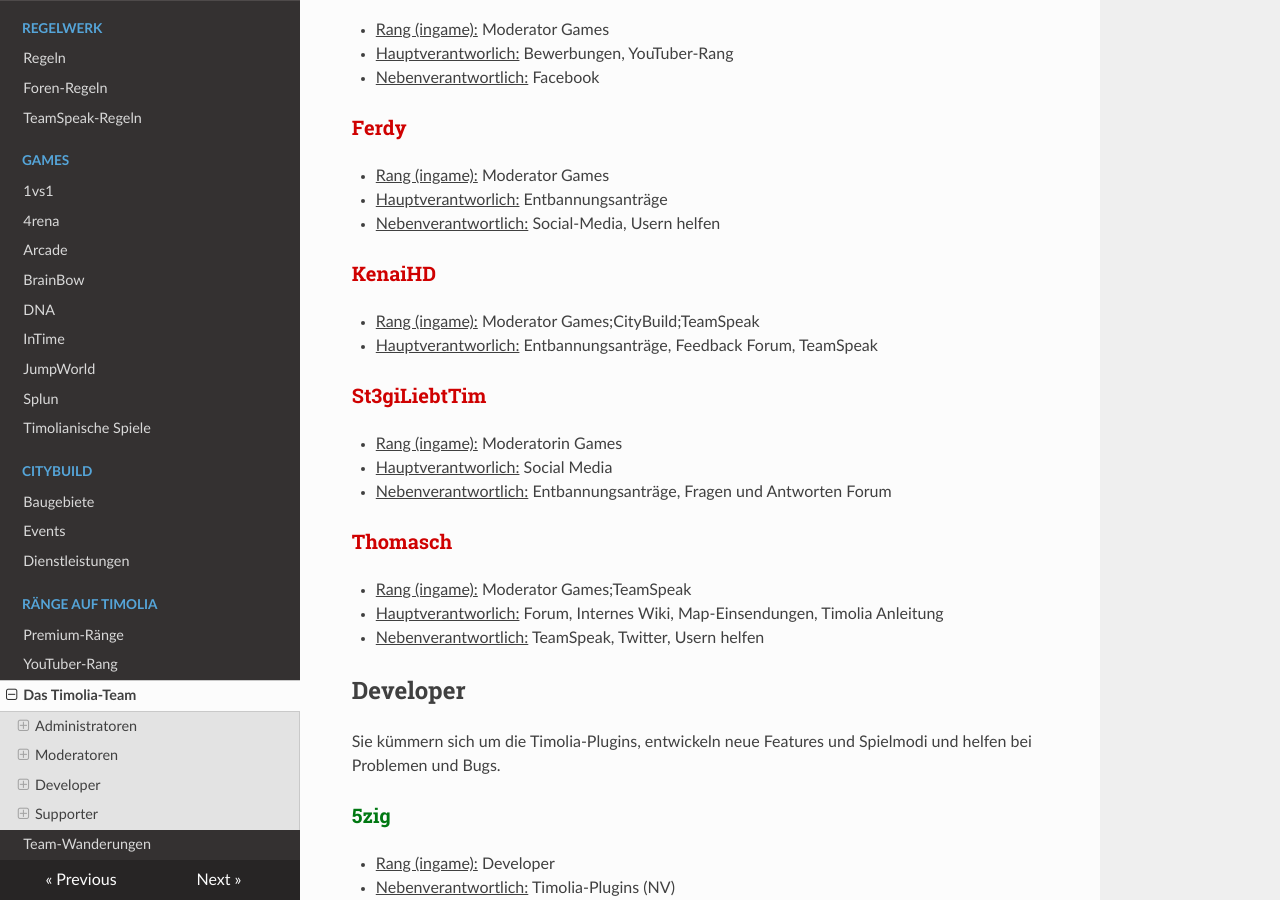
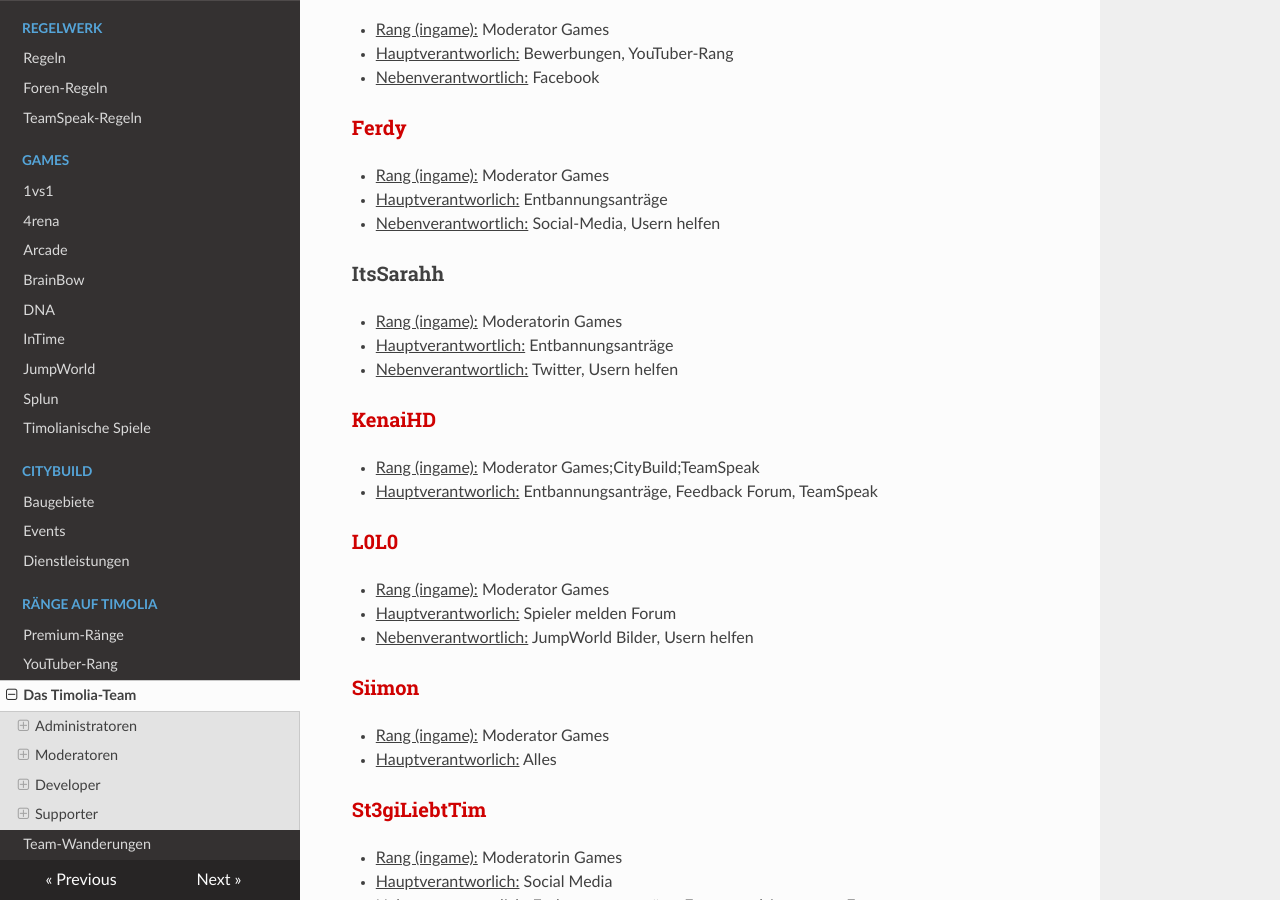
Before and after one commit to TimoliaDE/HowTo, an MkDocs documentation site: the page built from docs/ranks/team.md, in a window 1280 px wide and 900 px high, scrolled down 1348 px. Built offline with MkDocs 1.6.1, drawn with Linux system fonts in a browser that asks for light colours; nearby versions of some CDN libraries; old or Windows-style settings are respelled for this version of MkDocs; some of the changed text lies outside the part shown.

Commit message:
updated L0L0 and ItsSarahh

```diff
--- a/docs/ranks/team.md
+++ b/docs/ranks/team.md
@@ -49,9 +49,23 @@ Moderatoren kümmern sich um das reibungslose Spielererlebnis der verschiedenen
 - <u>Hauptverantworlich:</u> Entbannungsanträge
 - <u>Nebenverantwortlich:</u> Social-Media, Usern helfen
 
+###<strong><span style="color:##CF0101">ItsSarahh</span></strong>
+- <u>Rang (ingame):</u> Moderatorin Games
+- <u>Hauptverantwortlich:</u> Entbannungsanträge
+- <u>Nebenverantwortlich:</u> Twitter, Usern helfen
+
 ###<strong><span style="color:#CF0101">KenaiHD</span></strong>
 - <u>Rang (ingame):</u> Moderator Games;CityBuild;TeamSpeak
 - <u>Hauptverantworlich:</u> Entbannungsanträge, Feedback Forum, TeamSpeak
+
+###<strong><span style="color:#CF0101">L0L0</span></strong>
+- <u>Rang (ingame):</u> Moderator Games
+- <u>Hauptverantworlich:</u> Spieler melden Forum
+- <u>Nebenverantwortlich:</u> JumpWorld Bilder, Usern helfen
+
+###<strong><span style="color:#CF0101">Siimon</span></strong>
+- <u>Rang (ingame):</u> Moderator Games
+- <u>Hauptverantworlich:</u> Alles
 
 ###<strong><span style="color:#CF0101">St3giLiebtTim</span></strong>
 - <u>Rang (ingame):</u> Moderatorin Games
@@ -177,11 +191,6 @@ Sie stehen für alle grundlegenden Fragen und Reports zur Verfügung und sind di
 - <u>Rang (ingame):</u> Supporter Games;TeamSpeak
 - <u>Nebenverantwortlich:</u> TeamSpeak, Usern helfen
 
-###<strong><span style="color:#E4D100">ItsSarahh</span></strong>
-- <u>Rang (ingame):</u> Supporterin Games
-- <u>Hauptverantwortlich:</u> Entbannungsanträge
-- <u>Nebenverantwortlich:</u> Twitter, Usern helfen
-
 ### <strong><span style="color:#E4D100">JOlegna</span></strong>
 - <u>Rang (ingame):</u> Supporter Games
 - <u>Nebenverantwortlich:</u> Entbannungsanträge, TeamSpeak, Timolia Anleitung, Usern helfen
@@ -197,11 +206,6 @@ Sie stehen für alle grundlegenden Fragen und Reports zur Verfügung und sind di
 ###<strong><span style="color:#E4D100">Krumru</span></strong>
 - <u>Rang (ingame):</u> Supporter Games
 - <u>Nebenverantwortlich:</u> Usern helfen
-
-###<strong><span style="color:#E4D100">L0L0</span></strong>
-- <u>Rang (ingame):</u> Supporter Games
-- <u>Hauptverantworlich:</u> Spieler melden Forum
-- <u>Nebenverantwortlich:</u> JumpWorld Bilder, Usern helfen
 
 ###<strong><span style="color:#E4D100">logito111</span></strong>
 - <u>Rang (ingame):</u> Supporter Games
```
Also changed, not shown: docs/ranks/wanderungen.md (+2 -1 lines).
